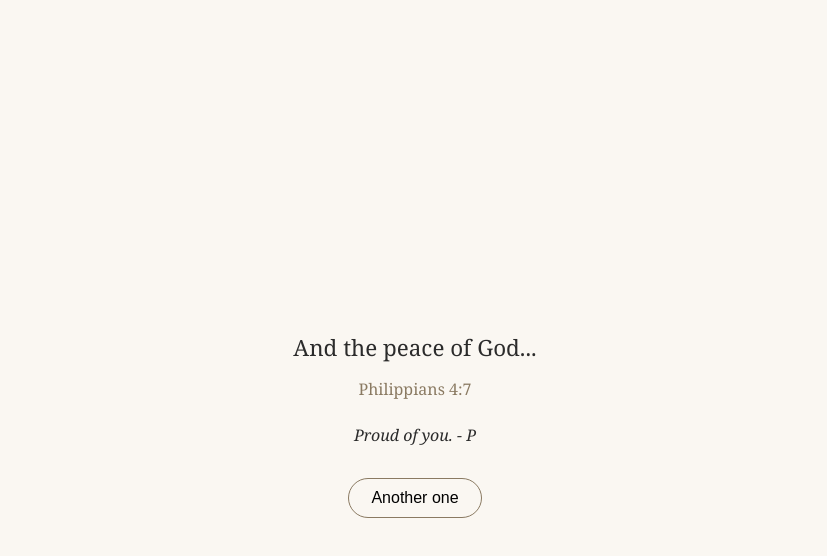
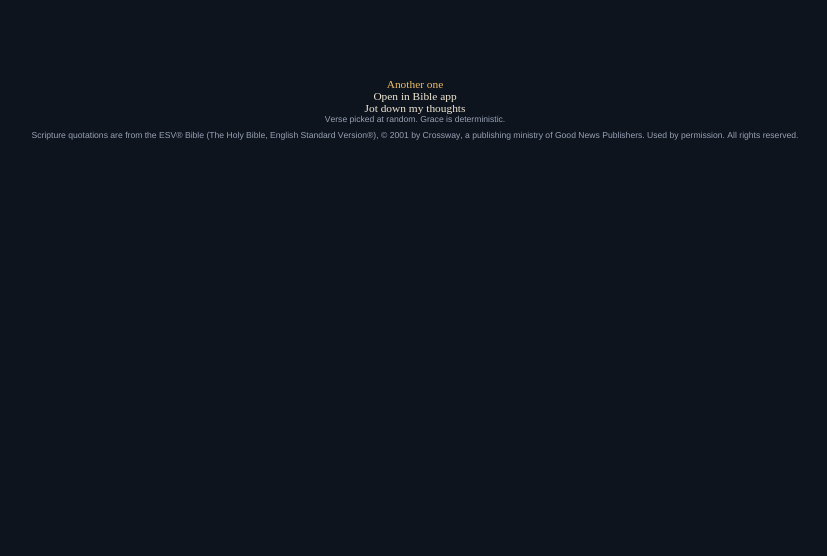
Before and after one commit to pufftofu/33, a plain HTML site: page index.html in a window 1280 px wide. Shown: the whole page, without its empty margins (225-1052 px from the left). Drawn offline with Linux system fonts and the light colour scheme.

Commit message:
Update index.html

```diff
--- a/index.html
+++ b/index.html
@@ -1,42 +1,29 @@
-<!DOCTYPE html>
+<!DOCTYPE html PUBLIC "-//W3C//DTD HTML 4.01//EN" "http://www.w3.org/TR/html4/strict.dtd">
 <html>
 <head>
-  <meta name="viewport" content="width=device-width, initial-scale=1">
-  <title>For you</title>
-  <style>
-    body { font-family: Georgia, serif; background:#faf7f2; color:#2b2b2b;
-           display:flex; flex-direction:column; align-items:center;
-           justify-content:center; min-height:100vh; margin:0; padding:24px; text-align:center; }
-    #verse { font-size:1.4rem; line-height:1.6; max-width:480px; }
-    #ref { margin-top:12px; color:#8a7a62; }
-    #note { margin-top:24px; font-style:italic; max-width:420px; }
-    button { margin-top:32px; padding:10px 22px; border:1px solid #8a7a62;
-             background:none; border-radius:20px; font-size:1rem; }
+  <meta http-equiv="Content-Type" content="text/html; charset=utf-8">
+  <meta http-equiv="Content-Style-Type" content="text/css">
+  <title></title>
+  <meta name="Generator" content="Cocoa HTML Writer">
+  <meta name="CocoaVersion" content="2685.7">
+  <style type="text/css">
+    body {background-color: #0e141e}
+    p.p1 {margin: 0.0px 0.0px 20.0px 0.0px; text-align: center; font: 13.8px Georgia; color: #eebd66; -webkit-text-stroke: #eebd66; min-height: 16.0px}
+    p.p2 {margin: 0.0px 0.0px 0.0px 0.0px; text-align: center; font: 22.2px Georgia; color: #f0e8d4; -webkit-text-stroke: #f0e8d4; min-height: 25.0px}
+    p.p3 {margin: 0.0px 0.0px 0.0px 0.0px; text-align: center; font: 11.4px '.SF NS'; color: #eebd66; -webkit-text-stroke: #eebd66}
+    p.p4 {margin: 0.0px 0.0px 0.0px 0.0px; text-align: center; font: 11.4px '.SF NS'; color: #f0e8d4; -webkit-text-stroke: #f0e8d4}
+    p.p5 {margin: 0.0px 0.0px 6.0px 0.0px; text-align: center; font: 8.6px 'Helvetica Neue'; color: #99a3b5; -webkit-text-stroke: #99a3b5}
+    span.s1 {font-kerning: none}
+    span.s2 {font-kerning: none; background-color: #0e141e}
   </style>
 </head>
 <body>
-  <div id="verse"></div>
-  <div id="ref"></div>
-  <div id="note"></div>
-  <button onclick="show()">Another one</button>
-
-  <script>
-    const verses = [
-      { ref: "Philippians 4:6", text: "Be anxious for nothing...", note: "" },
-      { ref: "Philippians 4:7", text: "And the peace of God...", note: "Proud of you. - P" },
-      // add every verse in the chapter here
-    ];
-    let last = -1;
-    function show() {
-      let i;
-      do { i = Math.floor(Math.random() * verses.length); }
-      while (i === last && verses.length > 1);
-      last = i;
-      document.getElementById("verse").textContent = verses[i].text;
-      document.getElementById("ref").textContent = verses[i].ref;
-      document.getElementById("note").textContent = verses[i].note;
-    }
-    show();
-  </script>
+<p class="p1"><span class="s1"></span><br></p>
+<p class="p2"><span class="s1"></span><br></p>
+<p class="p3"><span class="s2">Another one</span></p>
+<p class="p4"><span class="s2">Open in Bible app</span></p>
+<p class="p4"><span class="s2">Jot down my thoughts</span></p>
+<p class="p5"><span class="s2">Verse picked at random. Grace is deterministic.</span></p>
+<p class="p5"><span class="s2">Scripture quotations are from the ESV® Bible (The Holy Bible, English Standard Version®), © 2001 by Crossway, a publishing ministry of Good News Publishers. Used by permission. All rights reserved.</span></p>
 </body>
 </html>
```
